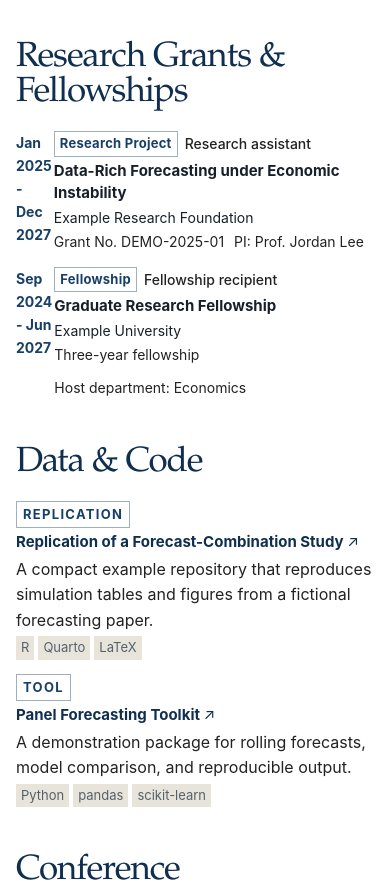
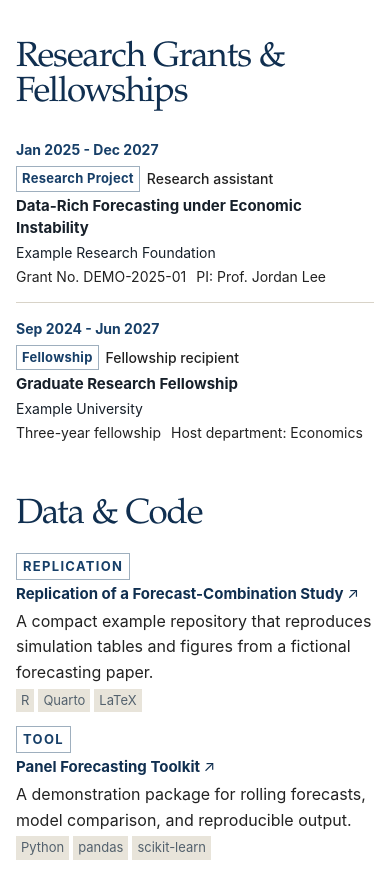
Before and after one commit to yxb-cn/scholarcanvas, a Next.js app: page / in a window 390 px wide. Shown: the part 3843-4730 px from the top of the page. Built offline with nearby package versions, Linux system fonts and the light colour scheme; no server answers.

Commit message:
Update globals.css

```diff
--- a/app/globals.css
+++ b/app/globals.css
@@ -2755,13 +2755,17 @@ html[data-secondary-sections-style="compact"] .service-row li {
   }
 
   html[data-secondary-sections-style="compact"] .project-row {
-    grid-template-columns: 1fr;
-    gap: 2px;
-    padding-block: 7px;
+    display: block;
+    padding-block: 14px;
+  }
+
+  html[data-secondary-sections-style="compact"] .project-row + .project-row {
+    border-top: 1px solid var(--rule);
   }
 
   html[data-secondary-sections-style="compact"] .project-body {
     display: block;
+    margin-top: 5px;
   }
 
   html[data-secondary-sections-style="compact"] .project-row h4 {
```
